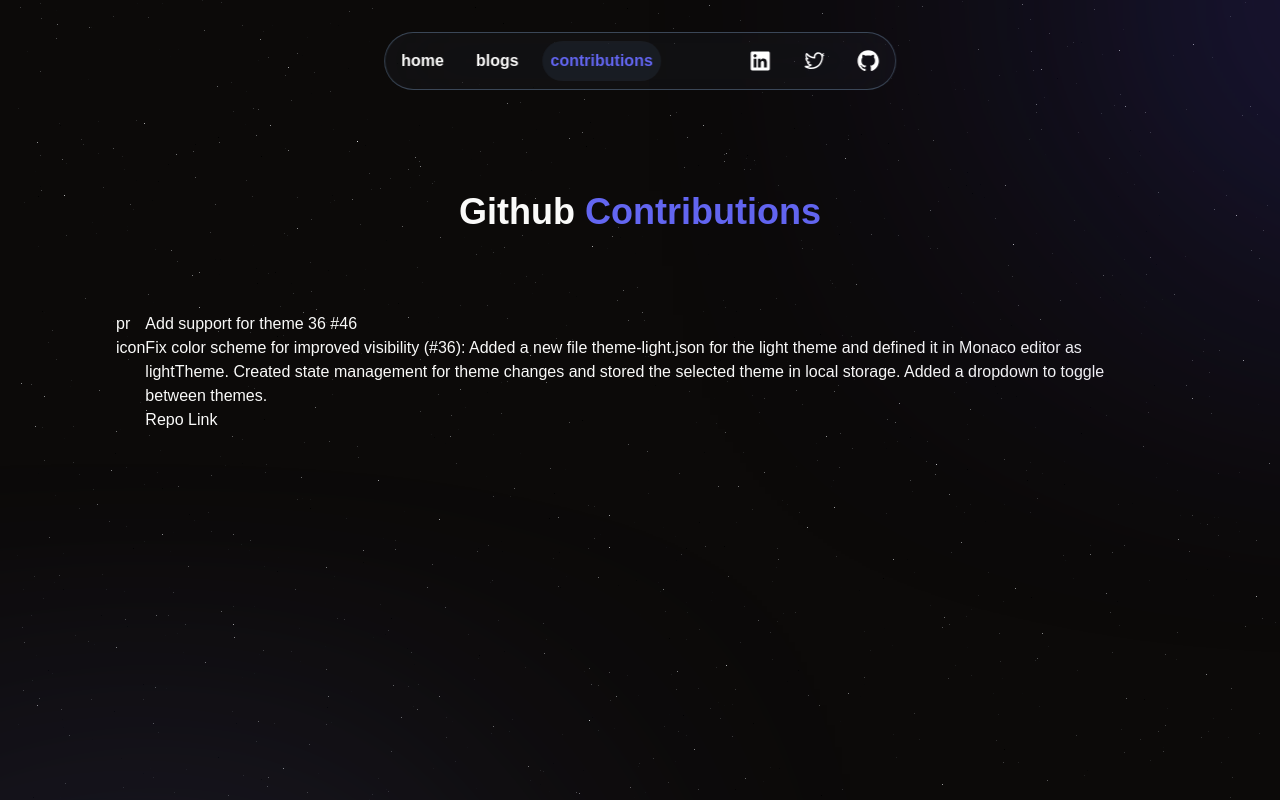
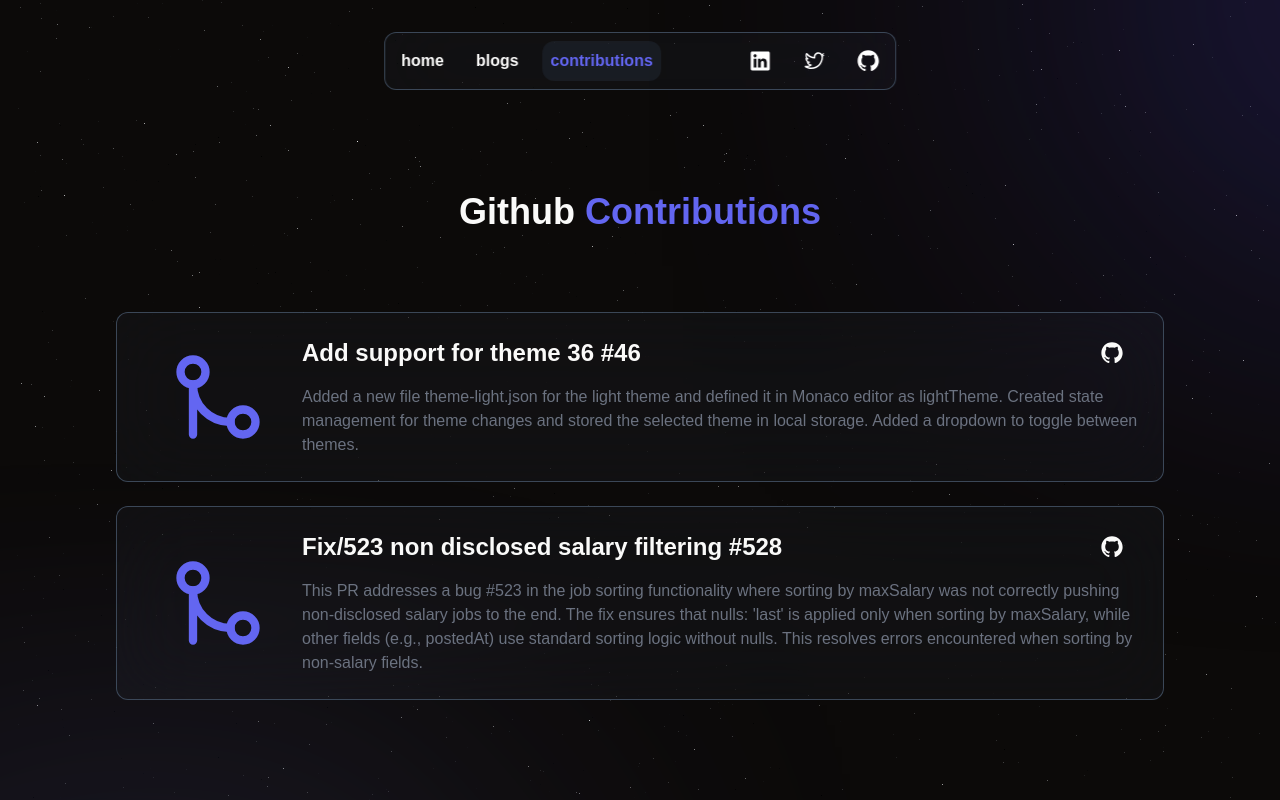
Before and after one commit to SahilLamba0008/next-portfolio, a Next.js app: page /contributions in a window 1280 px wide. Built offline with nearby package versions, Linux system fonts and the light colour scheme.

Commit message:
Major UI revamp

```diff
--- a/app/blogs/page.tsx
+++ b/app/blogs/page.tsx
@@ -7,6 +7,7 @@ const page = () => {
             <span className="text-indigo-500 stroke-slate-100">
                 Blogs
             </span>
+            <p className="font-extralight text-sm">adding soon...</p>
           </h1>
       </div>
   )
--- a/app/contributions/page.tsx
+++ b/app/contributions/page.tsx
@@ -1,3 +1,4 @@
+import PullReqestComp from '@/components/pull-request-comp';
 import { contributions } from '@/lib/data';
 import { Contributions } from '@/types/types';
 import React from 'react'
@@ -10,17 +11,10 @@ const page = () => {
                 Contributions
             </span>
           </h1>
-          <div>
+          <div className='flex flex-col gap-6'>
             {contributions.map((pr: Contributions, index: number)=>{
               return (
-                <div className='flex' key={index}>
-                  <div>pr icon</div>
-                  <div>
-                    <h1>{pr.prTitle}</h1>
-                    <p>{pr.prDescription}</p>
-                    <p>Repo Link</p>
-                  </div>
-                </div>
+                <PullReqestComp data={pr} key={index}/>
               )
             })}
           </div>
--- a/app/page.tsx
+++ b/app/page.tsx
@@ -96,7 +96,7 @@ export default function Home() {
             <Link
                 href="https://nextjs.org/"
                 target="__blank"
-                className="flex gap-2 cursor-pointer hover:font-medium my-[10rem]"
+                className="flex gap-2 cursor-pointer hover:font-medium my-[5rem] mx-auto w-fit"
             >
                 Made with Next.js
                 <svg
--- a/components/navbar.tsx
+++ b/components/navbar.tsx
@@ -17,7 +17,7 @@ const Navbar = () => {
     };
 
     return (
-        <div className="fixed top-8 -translate-x-1/2 left-1/2 border border-slate-600/80 rounded-full bg-gray-600/10 backdrop-blur-2xl flex justify-between px-2 py-2 font-bold z-10">
+        <div className="fixed top-8 -translate-x-1/2 left-1/2 border border-slate-600/80 rounded-xl bg-gray-600/10 backdrop-blur-2xl flex justify-between px-2 py-2 font-bold z-10">
             <ul className="flex gap-4 items-center mr-20">
                 {navLinks.map((link: NavLink) => {
                     return (
@@ -35,7 +35,7 @@ const Navbar = () => {
                                 {link.name}
                                 {link.name === activeSection && (
                                     <motion.span
-                                        className="absolute inset-0 rounded-full -z-10 bg-slate-700/25 h-full"
+                                        className="absolute inset-0 rounded-xl -z-10 bg-slate-700/25 h-full"
                                         layoutId="activeSection"
                                         transition={{
                                             type: "spring",
@@ -77,7 +77,7 @@ const Navbar = () => {
                             />
                             {link.name === activeSection && (
                                 <motion.span
-                                    className="absolute inset-0 rounded-full -z-10 bg-slate-700/25 h-full"
+                                    className="absolute inset-0 rounded-xl -z-10 bg-slate-700/25 h-full"
                                     layoutId="activeSection"
                                     transition={{
                                         type: "spring",
--- a/components/projects-section.tsx
+++ b/components/projects-section.tsx
@@ -1,6 +1,8 @@
 import { projects } from "@/lib/data";
 import { Project } from "@/types/types";
 import React from "react";
+import { Icons } from "./ui/icons";
+import Link from "next/link";
 
 const ProjectsSection = () => {
     return (
@@ -9,11 +11,19 @@ const ProjectsSection = () => {
             <div className="flex flex-col gap-8">
                 {projects.map((project: Project) => {
                     return (
-                        <div key={project.id}>
-                            <h1 className="text-xl italic hover:underline hover:cursor-pointer w-fit">
-                                {project.name}
-                            </h1>
-                            <p className="text-gray-500 text-md">
+                        <div key={project.id} className="border border-slate-600/80 rounded-xl bg-gray-600/10 backdrop-blur-2xl px-4 py-6">
+                            <div className="flex items-center justify-between">
+                                <p className="text-2xl font-bold hover:underline hover:cursor-pointer">{project.name}</p>
+                                <div className="flex gap-4 mr-8">
+                                    <Link href={project.RepoLink} target="_blank">
+                                        <Icons.github height={24} width={24} className="cursor-pointer"/>
+                                    </Link>
+                                    <Link href={project.Link} target="_blank">
+                                        <Icons.link height={24} width={24} className="cursor-pointer"/>
+                                    </Link>
+                                </div>
+                            </div>
+                            <p className="text-gray-500 text-md mt-4">
                                 {project.description}
                             </p>
                             <div className="flex gap-2 max-w-[1200px] flex-wrap mt-4">
--- /dev/null
+++ b/components/pull-request-comp.tsx
@@ -0,0 +1,36 @@
+import React from "react";
+import { Icons } from "./ui/icons";
+import Link from "next/link";
+
+interface PullRequestData {
+    prTitle: string;
+    prDescription: string;
+    repoLink: string;
+    link: string;
+}
+
+const PullReqestComp = ({ data }: { data: PullRequestData }) => {
+    const { prTitle, prDescription, repoLink, link } = data;
+    return (
+        <div className="border border-slate-600/80 rounded-xl bg-gray-600/10 backdrop-blur-2xl flex justify-between px-4 font-bold z-10 py-6">
+            <div className="flex items-center">
+                <div className="text-indigo-500 flex items-center justify-center flex-[0.2]">
+                    <Icons.MergeIcon size={100} />
+                </div>
+                <div className="flex-1">
+                    <div className="flex justify-between items-center">
+                        <h1 className="text-2xl font-bold cursor-pointer hover:underline transition-hover delay-150">{prTitle}</h1>
+                            <p className="mr-6 font-thin text-sm cursor-pointer">
+                                <Link href={link} target="_blank">
+                                    <Icons.github height={22} width={22} />
+                                </Link>
+                            </p>
+                    </div>
+                    <p className="font-extralight mt-4 text-gray-500">{prDescription}</p>
+                </div>
+            </div>
+        </div>
+    );
+};
+
+export default PullReqestComp;
--- a/components/skills-section.tsx
+++ b/components/skills-section.tsx
@@ -1,26 +1,32 @@
-import { skills } from '@/lib/data'
-import { Skill } from '@/types/types'
-import React from 'react'
-// import { Tooltip, TooltipContent, TooltipProvider, TooltipTrigger } from './ui/tooltip'
-// import { TooltipArrow } from '@radix-ui/react-tooltip'
-// import Image from 'next/image'
+import { skills } from "@/lib/data";
+import { Skill } from "@/types/types";
+import React from "react";
+// import {
+//     Tooltip,
+//     TooltipContent,
+//     TooltipProvider,
+//     TooltipTrigger,
+// } from "./ui/tooltip";
+// import { TooltipArrow } from "@radix-ui/react-tooltip";
+// import Image from "next/image";
 
 const SkillsSection = () => {
     return (
-      <div className='mt-20'>
+        <div className="mt-20">
             <h1 className="text-4xl font-bold mb-8">Skills</h1>
             <div className="flex gap-4 flex-wrap justify-center relative">
                 {skills.map((skill: Skill) => {
                     return (
                         <div
                             key={skill.id}
-                          className="bg-black border border-slate-600/40 rounded-full px-4 py-2 cursor-pointer"
+                            className="bg-black border border-slate-600/40 rounded-xl font-bold px-4 py-2 cursor-pointer"
                         >
+                            {skill.name}
                             {/* <TooltipProvider delayDuration={0}>
                                 <Tooltip>
-                            <TooltipTrigger className="text-slate-200 text-xl  lowercase"> */}
+                                    <TooltipTrigger className="text-slate-200 text-xl  lowercase">
                                         {skill.name}
-                          {/* </TooltipTrigger>
+                                    </TooltipTrigger>
                                     <TooltipContent
                                         className="h-[80px] w-[80px]"
                                         sideOffset={5}
@@ -42,6 +48,6 @@ const SkillsSection = () => {
             </div>
         </div>
     );
-}
+};
 
-export default SkillsSection
+export default SkillsSection;
--- a/components/ui/icons.tsx
+++ b/components/ui/icons.tsx
@@ -1,7 +1,10 @@
 import { CodeIcon, GitHubLogoIcon, LinkedInLogoIcon, TwitterLogoIcon } from "@radix-ui/react-icons";
+import { GitMerge, Link } from "lucide-react";
 export const Icons = {
     twitter: TwitterLogoIcon,
     github: GitHubLogoIcon,
     linkedin: LinkedInLogoIcon,
     leetcode: CodeIcon,
+    MergeIcon: GitMerge,
+    link: Link
 };
--- a/context/active-section-context-provider.tsx
+++ b/context/active-section-context-provider.tsx
@@ -19,7 +19,6 @@ const ActiveSectionContext = createContext<ActiveSectionContextType | null>(null
 const ActiveSectionContextProvider = ({children}: ActiveSectionContextProviderProps) => {
   const pathName = usePathname();
   const currentActiveSection = pathName.substring(1) || "home";
-  console.log(currentActiveSection);
 
   const [activeSection, setActiveSection] = useState<SectionName>(currentActiveSection);
   return (
--- a/lib/data.ts
+++ b/lib/data.ts
@@ -365,7 +365,13 @@ export const contributions: Contributions[] = [
     {
         prTitle: "Add support for theme 36 #46",
         repoLink: "https://github.com/metz-sh/simulacrum",
-        prDescription: "Fix color scheme for improved visibility (#36): Added a new file theme-light.json for the light theme and defined it in Monaco editor as lightTheme. Created state management for theme changes and stored the selected theme in local storage. Added a dropdown to toggle between themes.",
+        prDescription: "Added a new file theme-light.json for the light theme and defined it in Monaco editor as lightTheme. Created state management for theme changes and stored the selected theme in local storage. Added a dropdown to toggle between themes.",
         link: "https://github.com/metz-sh/simulacrum/pull/46"
     },
+    {
+        prTitle: "Fix/523 non disclosed salary filtering #528",
+        repoLink: "https://github.com/metz-sh/simulacrum",
+        prDescription: "This PR addresses a bug #523 in the job sorting functionality where sorting by maxSalary was not correctly pushing non-disclosed salary jobs to the end. The fix ensures that nulls: 'last' is applied only when sorting by maxSalary, while other fields (e.g., postedAt) use standard sorting logic without nulls. This resolves errors encountered when sorting by non-salary fields.",
+        link: "https://github.com/code100x/job-board/pull/528"
+    }
 ] as const;
```
Also changed, not shown: components/experience-section.tsx (+29 -23 lines), components/hero-section.tsx (+11 -18 lines), 1 other file (tests, documents, lock files or other folders). Lines whose indentation alone changed are shown as unchanged.
